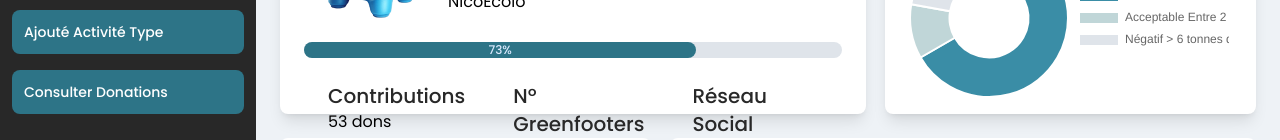
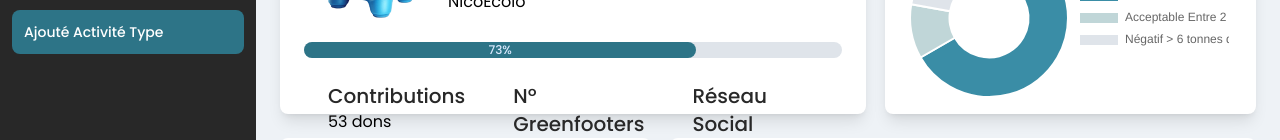
Before and after one commit to WildCodeSchool/2023-11-wns-bleu-g3, a Next.js app in the folder frontend/: page /admin/dashboard in a window 1280 px wide. Shown: the part 331-471 px from the top of the page. Built offline with nearby package versions, Linux system fonts and the light colour scheme; no server answers.

Commit message:
deactivate donations page

```diff
--- a/frontend/src/components/backoffice/side-admin.tsx
+++ b/frontend/src/components/backoffice/side-admin.tsx
@@ -30,7 +30,7 @@ export default function SideAdmin({ isOpen }: { isOpen: any }) {
               href="/admin/newActivType"
               name="Ajouté Activité Type"
             />
-            <SideAdminItem href="/admin/donations" name="Consulter Donations" />
+            {/* <SideAdminItem href="/admin/donations" name="Consulter Donations" /> */}
           </div>
 
           <div className="flex  flex-col gap-3 py-2 mb-2 ">
--- a/frontend/src/components/table-activities.tsx
+++ b/frontend/src/components/table-activities.tsx
@@ -5,7 +5,7 @@ import {
 } from "@/graphql/generated/schema";
 import { useEffect, useState } from "react";
 import Link from "next/link";
-import ModalBin from "./modalBin";
+import ModalBin from "./backoffice/modalBin";
 import { useRouter } from "next/router";
 import { ActivityTypeEnum } from "@/enums/ActivityTypeEnum";
 
@@ -49,14 +49,14 @@ export default function TableUserActivities() {
 
   const handleChangeCategory = (e: any) => {
     setCategory(e.target.value);
-    setPage(0)
+    setPage(0);
     refetch();
   };
 
   const handleChangeOrderBy = (order: string) => {
     setOrderBy(order);
     handleChangeOrderDir();
-    setPage(0)
+    setPage(0);
     refetch();
   };
 
```
